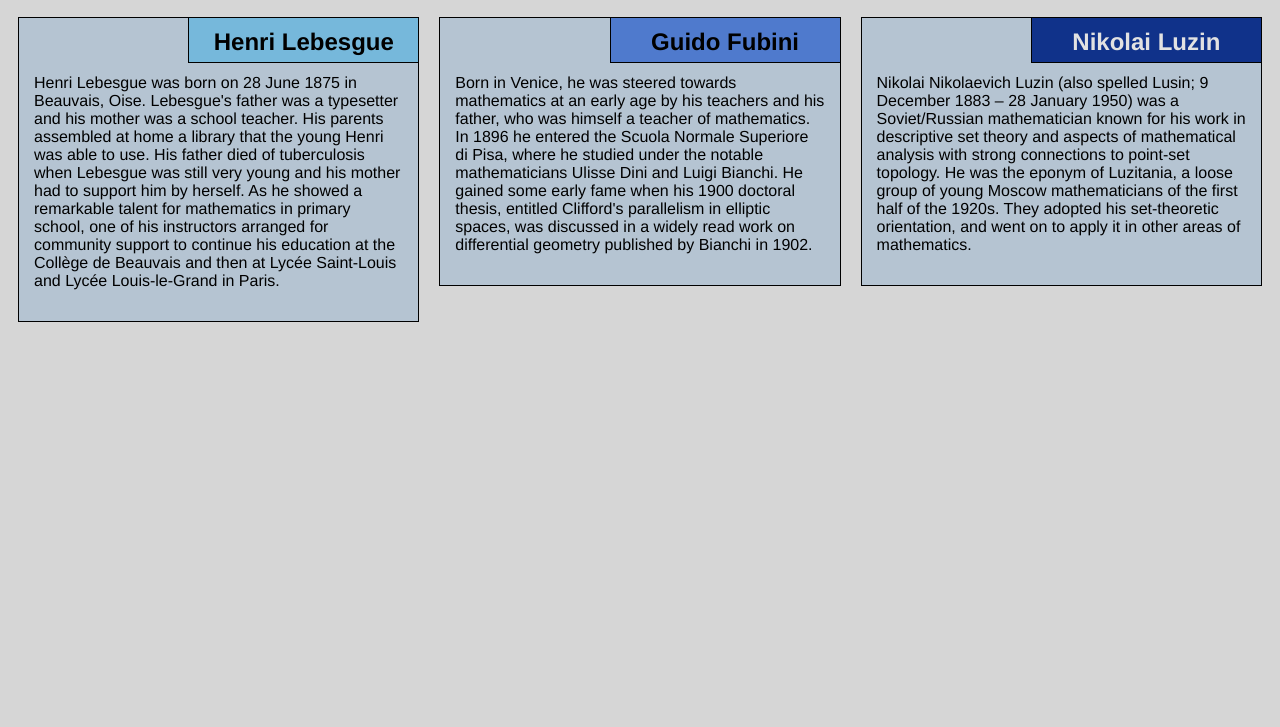
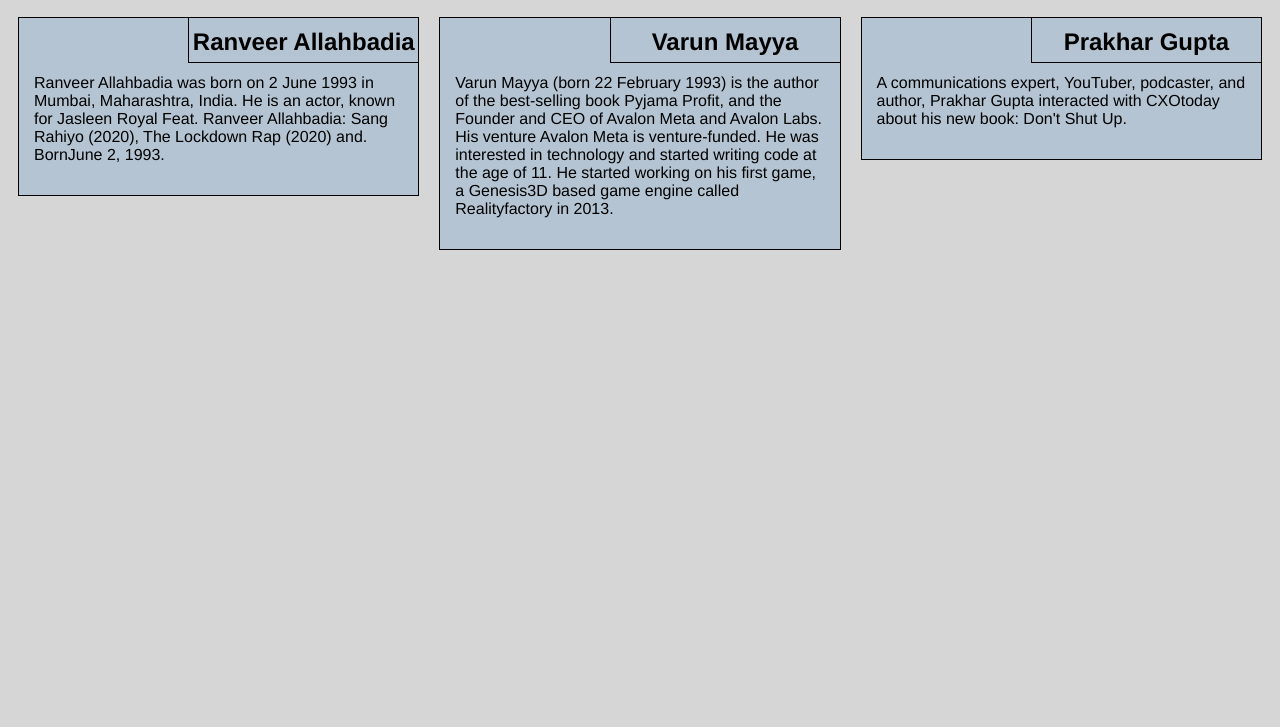
Before and after one commit to bhargey-p/module2-solution, a plain HTML site: page index.html in a window 1280 px wide. Shown: the part 73-800 px from the top of the page. Drawn offline with Linux system fonts and the light colour scheme.

Commit message:
Update index.html
Updated html content

```diff
--- a/index.html
+++ b/index.html
@@ -9,33 +9,29 @@
 </head>
 
 <body>
-    <h1>Notable Mathematicians</h1>
+    <h1>OG Creators</h1>
     <div class="row">
         <div class="col-lg-4 col-md-6 col-sm-12">
-            <section class="lebesgue">
-                <h2>Henri Lebesgue</h2>
+            <section class="ranveer">
+                <h2>Ranveer Allahbadia</h2>
                 <p>
-                    Henri Lebesgue was born on 28 June 1875 in Beauvais, Oise. Lebesgue's father was a typesetter and his mother was a school teacher. His parents assembled at home a library that the young Henri was able to use. His father died of tuberculosis when Lebesgue
-                    was still very young and his mother had to support him by herself. As he showed a remarkable talent for mathematics in primary school, one of his instructors arranged for community support to continue his education at the Collège de
-                    Beauvais and then at Lycée Saint-Louis and Lycée Louis-le-Grand in Paris.
+                    Ranveer Allahbadia was born on 2 June 1993 in Mumbai, Maharashtra, India. He is an actor, known for Jasleen Royal Feat. Ranveer Allahbadia: Sang Rahiyo (2020), The Lockdown Rap (2020) and. BornJune 2, 1993.
                 </p>
             </section>
         </div>
         <div class="col-lg-4 col-md-6 col-sm-12">
-            <section class="fubini">
-                <h2>Guido Fubini</h2>
+            <section class="varun">
+                <h2>Varun Mayya</h2>
                 <p>
-                    Born in Venice, he was steered towards mathematics at an early age by his teachers and his father, who was himself a teacher of mathematics. In 1896 he entered the Scuola Normale Superiore di Pisa, where he studied under the notable mathematicians Ulisse
-                    Dini and Luigi Bianchi. He gained some early fame when his 1900 doctoral thesis, entitled Clifford's parallelism in elliptic spaces, was discussed in a widely read work on differential geometry published by Bianchi in 1902.
+                    Varun Mayya (born 22 February 1993) is the author of the best-selling book Pyjama Profit, and the Founder and CEO of Avalon Meta and Avalon Labs. His venture Avalon Meta is venture-funded. He was interested in technology and started writing code at the age of 11. He started working on his first game, a Genesis3D based game engine called Realityfactory in 2013.
                 </p>
             </section>
         </div>
         <div class="col-lg-4 col-md-12 col-sm-12">
-            <section class="luzin">
-                <h2>Nikolai Luzin</h2>
+            <section class="prakhar">
+                <h2>Prakhar Gupta</h2>
                 <p>
-                    Nikolai Nikolaevich Luzin (also spelled Lusin;   9 December 1883 – 28 January 1950) was a Soviet/Russian mathematician known for his work in descriptive set theory and aspects of mathematical analysis with strong connections to point-set topology. He was
-                    the eponym of Luzitania, a loose group of young Moscow mathematicians of the first half of the 1920s. They adopted his set-theoretic orientation, and went on to apply it in other areas of mathematics.
+                    A communications expert, YouTuber, podcaster, and author, Prakhar Gupta interacted with CXOtoday about his new book: Don't Shut Up.
                 </p>
             </section>
         </div>
```
